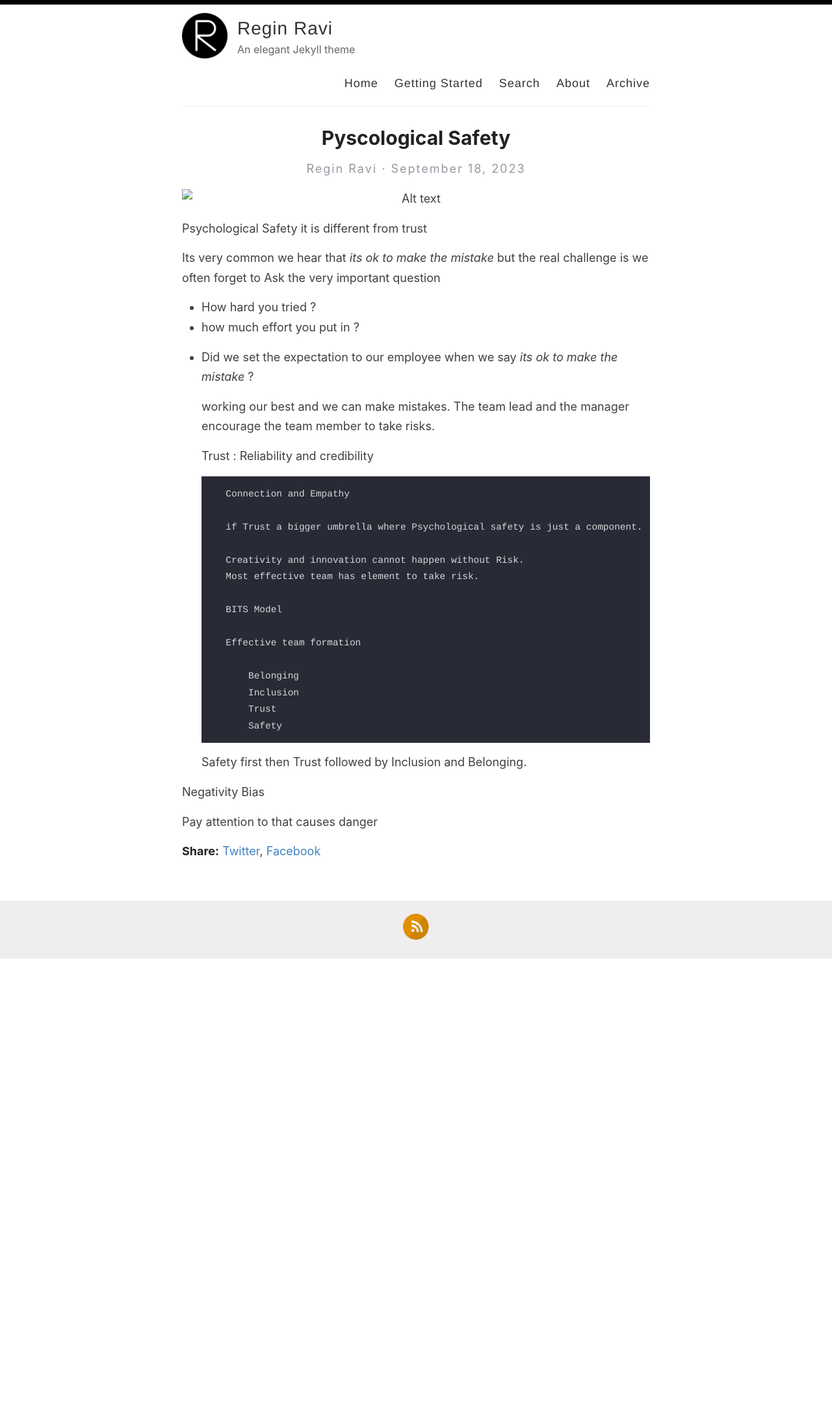
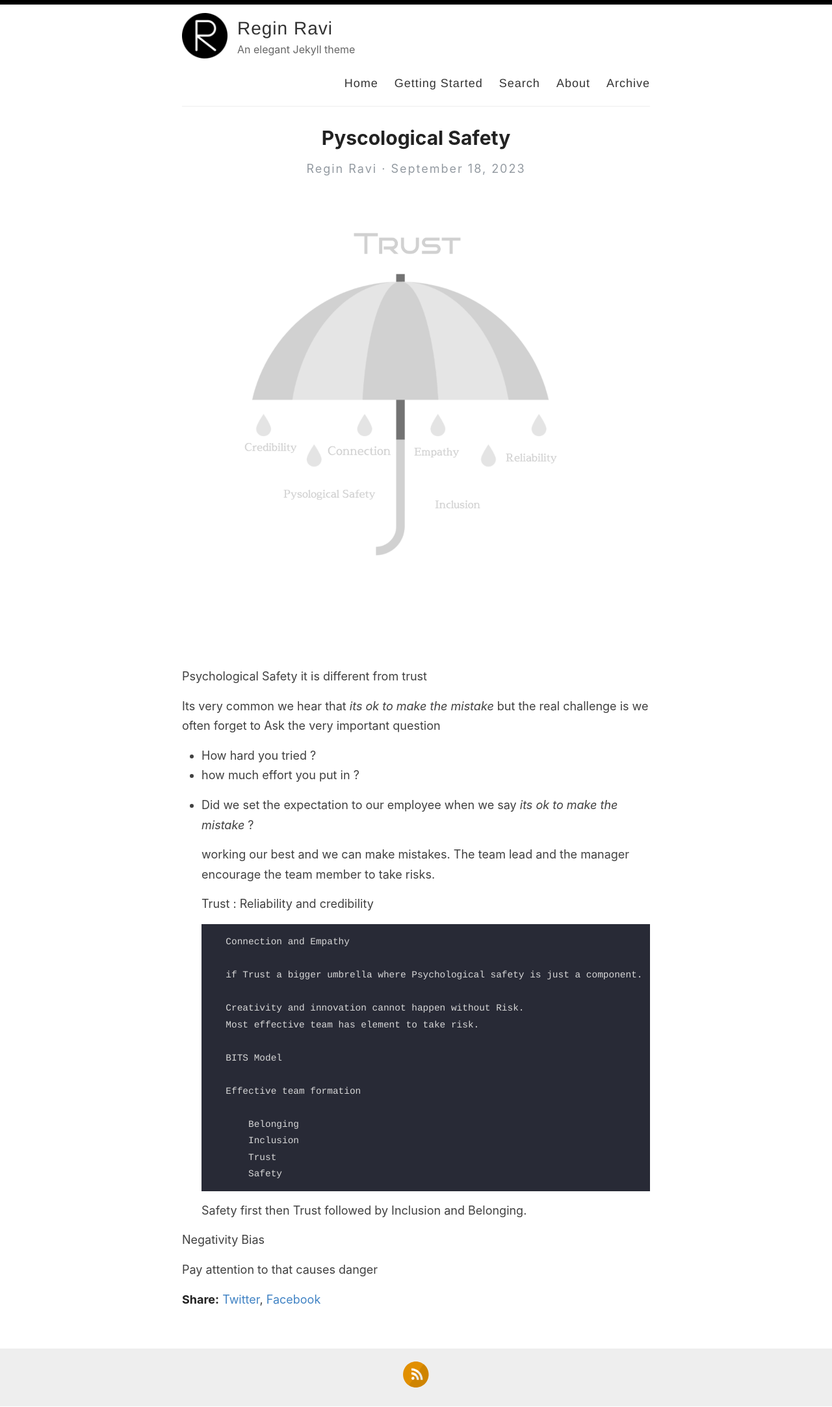
Before and after one commit to ReginRavi/reginravi.github.io, a Jekyll site: the page built from _posts/2023-09-18-Pyscological-Safety.md, in a window 1280 px wide. Shown: the whole page at 65% size. Built offline with Jekyll 4.4.1, drawn with Linux system fonts in a browser that asks for light colours; our own code applies the rules of GitHub Pages for plain Markdown files; before the commit the page ends 1475 px from its top, so only the background shows below that.

Commit message:
updated1

```diff
--- a/_posts/2023-09-18-Pyscological-Safety.md
+++ b/_posts/2023-09-18-Pyscological-Safety.md
@@ -1,7 +1,5 @@
 
-![Alt text](Design.png)
-
-
+![](/images/Design.png)
 
 Psychological Safety it is different from trust
 
```
